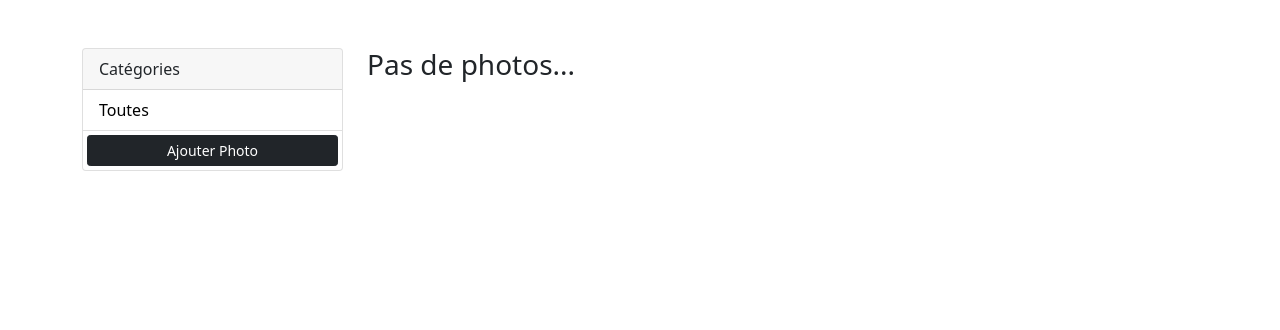
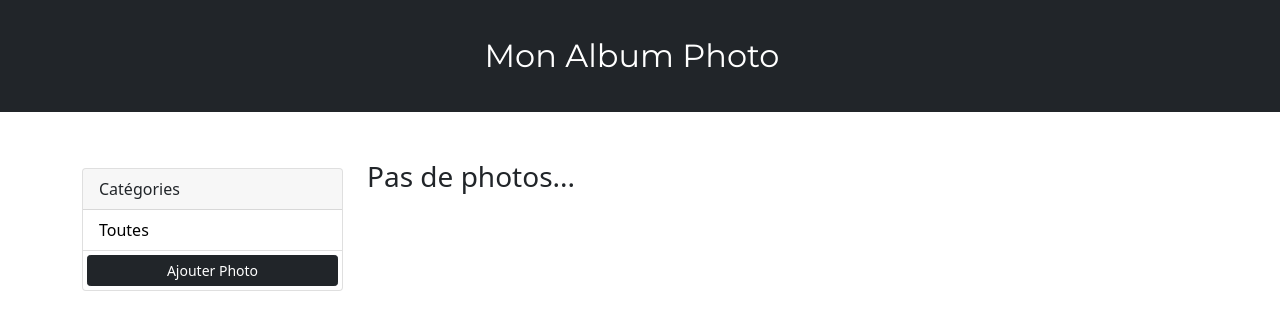
Before and after one commit to dardevetdidier/photoshare, a Django app: page / in a window 1280 px wide. Shown: the top 330 px of the page. Run offline with Django 4.2, Linux system fonts and the light colour scheme; data that the repository does not hold is empty.

Commit message:
Add header

```diff
--- a/photos/static/photos/css/style.css
+++ b/photos/static/photos/css/style.css
@@ -7,3 +7,8 @@
     text-decoration: none;
     color: black;
 }
+
+.navbar-brand {
+    font-size: 2em;
+    font-family: "Montserrat", sans-serif;
+}
--- a/photos/templates/photos/gallery.html
+++ b/photos/templates/photos/gallery.html
@@ -11,15 +11,23 @@
     <link href="https://cdn.jsdelivr.net/npm/bootstrap@5.1.3/dist/css/bootstrap.min.css" rel="stylesheet" integrity="sha384-1BmE4kWBq78iYhFldvKuhfTAU6auU8tT94WrHftjDbrCEXSU1oBoqyl2QvZ6jIW3" crossorigin="anonymous">
     <link rel="stylesheet" href="../../static/photos/css/style.css">
 
+    <!-- FONTS -->
+    <link href="https://fonts.googleapis.com/css2?family=Montserrat&display=swap" rel="stylesheet">
+
 </head>
 
-<body class="m-5">
+<body>
+    <nav class="navbar navbar-dark bg-dark mb-5">
+        <div class="container-fluid justify-content-center">
+            <span class="navbar-brand mb-0 py-4">Mon Album Photo</span>
+        </div>
+    </nav>
 
     <div class="container">
         <div class="row">
             <div class="col-md-3">
 {# NAV #}
-                <div class="card">
+                <div class="card my-2">
                     <div class="card-header">
                         Catégories
                     </div>
--- a/photos/templates/photos/photo.html
+++ b/photos/templates/photos/photo.html
@@ -9,6 +9,9 @@
 
     <!-- CSS only -->
     <link href="https://cdn.jsdelivr.net/npm/bootstrap@5.1.3/dist/css/bootstrap.min.css" rel="stylesheet" integrity="sha384-1BmE4kWBq78iYhFldvKuhfTAU6auU8tT94WrHftjDbrCEXSU1oBoqyl2QvZ6jIW3" crossorigin="anonymous">
+
+    <!-- FONTS -->
+    <link href="https://fonts.googleapis.com/css2?family=Montserrat&display=swap" rel="stylesheet">
 
 </head>
 <body class="m-5">
```
Also changed, not shown: photos/templates/photos/add.html (+11 -1 lines).
